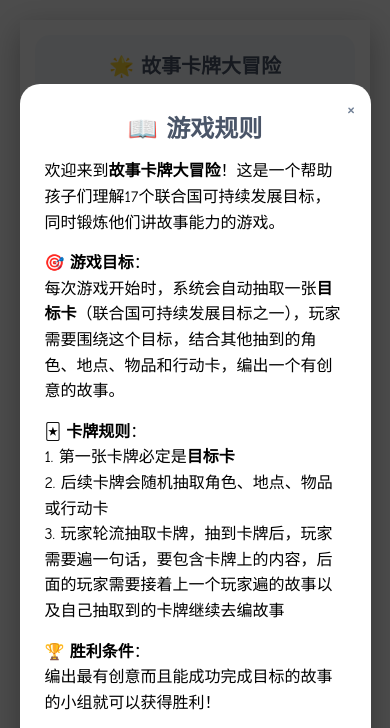
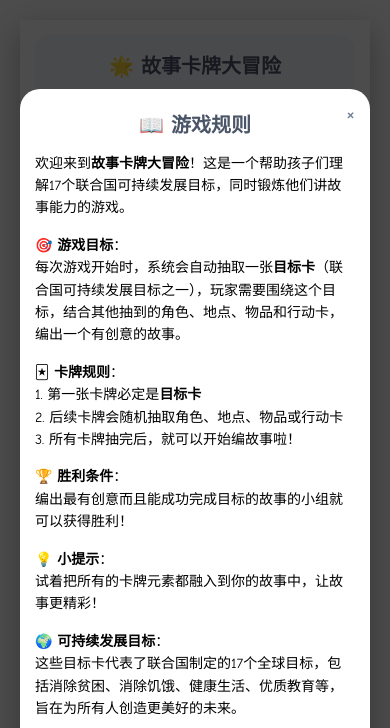
Before and after one commit to erinchen16/game, a plain HTML site: page index.html in a window 390 px wide. Both pictures are taken after a click on the button "📖 查看游戏规则". Shown: the top 728 px of the page. Drawn offline with Linux system fonts and the light colour scheme.

Commit message:
游戏规则适配移动端

```diff
--- a/index.html
+++ b/index.html
@@ -8,7 +8,7 @@
 </head>
 <body>
 
-    <!-- 新增规则弹窗 -->
+    <!-- 规则弹窗 -->
     <div class="rules-modal" id="rulesModal">
         <div class="rules-content">
             <span class="close-rules" onclick="closeRules()">&times;</span>
@@ -21,13 +21,16 @@
             <p>🃏 <strong>卡牌规则</strong>：<br>
             1. 第一张卡牌必定是<strong>目标卡</strong><br>
             2. 后续卡牌会随机抽取角色、地点、物品或行动卡<br>
-            3. 玩家轮流抽取卡牌，抽到卡牌后，玩家需要遍一句话，要包含卡牌上的内容，后面的玩家需要接着上一个玩家遍的故事以及自己抽取到的卡牌继续去编故事</p>
+            3. 所有卡牌抽完后，就可以开始编故事啦！</p>
 
             <p>🏆 <strong>胜利条件</strong>：<br>
             编出最有创意而且能成功完成目标的故事的小组就可以获得胜利！</p>
 
             <p>💡 <strong>小提示</strong>：<br>
             试着把所有的卡牌元素都融入到你的故事中，让故事更精彩！</p>
+
+            <p>🌍 <strong>可持续发展目标</strong>：<br>
+            这些目标卡代表了联合国制定的17个全球目标，包括消除贫困、消除饥饿、健康生活、优质教育等，旨在为所有人创造更美好的未来。</p>
         </div>
     </div>
 
@@ -78,7 +81,6 @@
             <div class="story-hint" id="storyHint" style="display: none;"></div>
         </div>
     </div>
-
     <script src="script.js"></script>
 </body>
 </html>
--- a/script.js
+++ b/script.js
@@ -10,11 +10,15 @@
         // 显示规则弹窗
         function showRules() {
             document.getElementById('rulesModal').style.display = 'flex';
+            // 阻止背景滚动
+            document.body.style.overflow = 'hidden';
         }
 
         // 关闭规则弹窗
         function closeRules() {
             document.getElementById('rulesModal').style.display = 'none';
+            // 恢复背景滚动
+            document.body.style.overflow = 'auto';
         }
 
         // 点击弹窗外部关闭
--- a/style.css
+++ b/style.css
@@ -1,4 +1,52 @@
-      /* 之前的样式保持不变，只添加新样式 */
+
+        /* 规则弹窗样式调整 */
+        .rules-modal {
+            display: none;
+            position: fixed;
+            top: 0;
+            left: 0;
+            width: 100%;
+            height: 100%;
+            background: rgba(0,0,0,0.7);
+            z-index: 1000;
+            justify-content: center;
+            align-items: center;
+            padding: 20px;
+            box-sizing: border-box;
+            overflow-y: auto;
+            -webkit-overflow-scrolling: touch; /* 平滑滚动 */
+        }
+
+        .rules-content {
+            background: white;
+            padding: 25px;
+            border-radius: 20px;
+            width: 100%;
+            max-width: 400px;
+            max-height: 90vh;
+            overflow-y: auto;
+            position: relative;
+            animation: modalFadeIn 0.3s ease-out;
+        }
+
+        /* 移动端特定样式 */
+        @media (max-width: 480px) {
+            .rules-content {
+                max-height: 85vh;
+                padding: 20px 15px;
+            }
+
+            .rules-content h2 {
+                font-size: 20px;
+            }
+
+            .rules-content p {
+                font-size: 14px;
+                margin-bottom: 12px;
+            }
+        }
+
+        /* 其他原有样式保持不变 */
         .rules-button {
             background: linear-gradient(135deg, #4ecdc4, #44a08d);
             color: white;
@@ -14,31 +62,6 @@
 
         .rules-button:hover {
             transform: translateY(-2px);
-        }
-
-        .rules-modal {
-            display: none;
-            position: fixed;
-            top: 0;
-            left: 0;
-            width: 100%;
-            height: 100%;
-            background: rgba(0,0,0,0.7);
-            z-index: 1000;
-            justify-content: center;
-            align-items: center;
-        }
-
-        .rules-content {
-            background: white;
-            padding: 25px;
-            border-radius: 20px;
-            max-width: 90%;
-            width: 400px;
-            max-height: 80vh;
-            overflow-y: auto;
-            position: relative;
-            animation: modalFadeIn 0.3s ease-out;
         }
 
         @keyframes modalFadeIn {
@@ -66,7 +89,6 @@
             color: #718096;
         }
 
-        /* 其他原有样式保持不变 */
         * {
             margin: 0;
             padding: 0;
```
